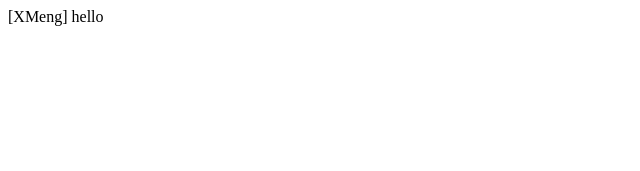
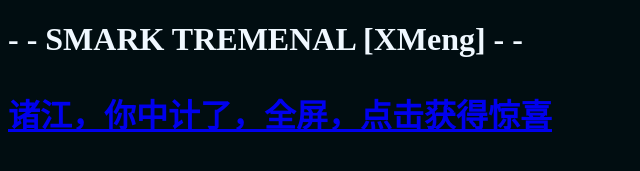
Before and after one commit to SMAHTHEO/SMAHTHEO.github.io, a plain HTML site: page index.html in a window 1280 px wide. Shown: the whole page, without its empty margins (0-640 px from the left). Drawn offline with Linux system fonts and the light colour scheme.

Commit message:
just a try

```diff
--- a/index.html
+++ b/index.html
@@ -1,15 +1,27 @@
 <!DOCTYPE html>
 <html lang="en">
+<head>
+    <title>Document</title>
 
-<head>
-    <meta charset="UTF-8">
-    <meta http-equiv="X-UA-Compatible" content="IE=edge">
-    <meta name="viewport" content="width=device-width, initial-scale=1.0">
-    <title>SMAH THEO</title>
+<style>
+    body {
+        background-color: rgb(1, 13, 17);;
+        color: aliceblue;
+    }
+
+
+</style>
 </head>
 
 <body>
-    <div class = "content">[XMeng] hello</div>
+    <nav>
+
+    </nav>
+    <h1> - - SMARK TREMENAL [XMeng] - -
+    <div>
+        <p>
+            <a href="suprice.html">诸江，你中计了，全屏，点击获得惊喜
+        </p>
+    </div>
 </body>
-
 </html>
```
Also changed, not shown: suprice.html (added, +18 -0 lines), 1 other file.
